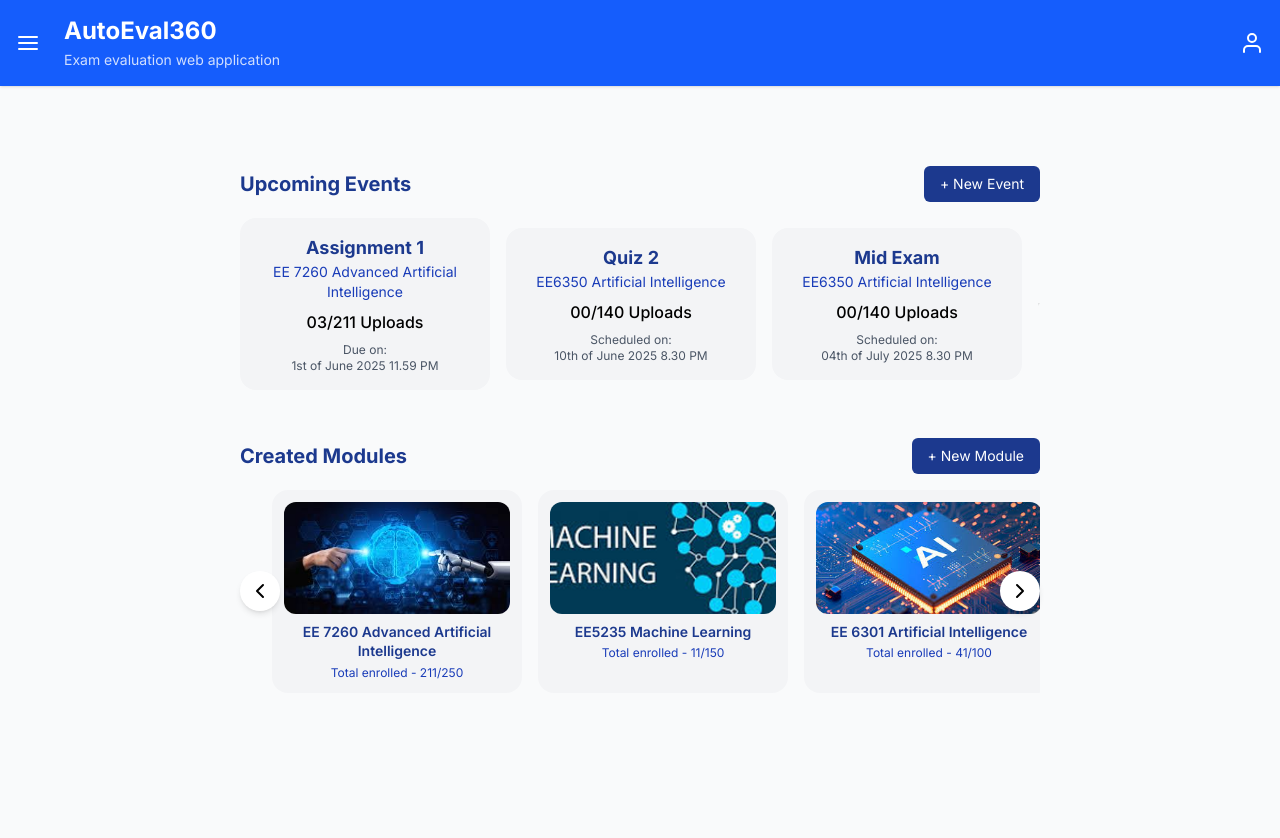
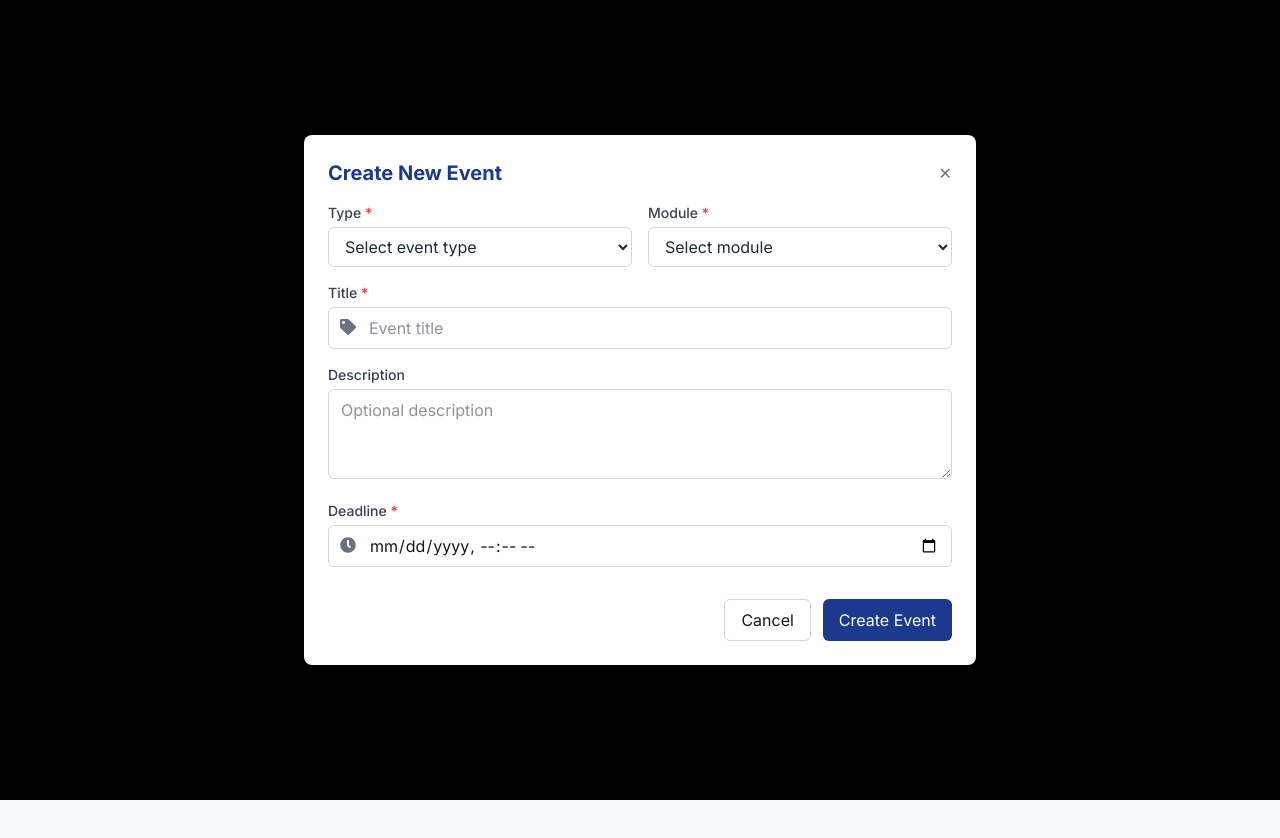
Before and after one commit to MYVirajani/AI-Exam-Evaluation-System, a Next.js app in the folder exam-evaluation-system/: page /educator/home in a window 1280 px wide. Both pictures are taken after a click on the button "+ New Event". Shown: the top 838 px of the page. Built offline with nearby package versions, Linux system fonts and the light colour scheme.

Commit message:
Created add event form

```diff
--- /dev/null
+++ b/exam-evaluation-system/src/app/educator/home/EventCreationForm.tsx
@@ -0,0 +1,157 @@
+"use client";
+
+import React from 'react';
+import { useForm } from 'react-hook-form';
+import toast from 'react-hot-toast';
+import { FaTag, FaClock } from 'react-icons/fa';
+
+export interface EventFormData {
+  type: 'assignment' | 'quiz' | 'exam';
+  title: string;
+  description?: string;
+  deadline: string;    // ISO string from datetime-local input
+  moduleId: string;
+}
+
+interface EventCreationFormProps {
+  isOpen: boolean;
+  onClose: () => void;
+  onSubmit: (data: EventFormData) => Promise<void>;
+  modules: { id: string; name: string }[];
+}
+
+export default function EventCreationForm({
+  isOpen,
+  onClose,
+  onSubmit,
+  modules,
+}: EventCreationFormProps) {
+  const { register, handleSubmit, formState: { errors, isSubmitting }, reset } = useForm<EventFormData>();
+
+  const submit = async (data: EventFormData) => {
+    try {
+      await onSubmit(data);
+      toast.success('Event created successfully!');
+      reset();
+      onClose();
+    } catch {
+      toast.error('Failed to create event');
+    }
+  };
+
+  if (!isOpen) return null;
+
+  return (
+    <div className="fixed inset-0 bg-black bg-opacity-50 flex items-center justify-center z-50">
+      <div className="bg-white rounded-lg p-6 w-full max-w-2xl max-h-[90vh] overflow-y-auto">
+        <div className="flex justify-between items-center mb-4">
+          <h3 className="text-xl font-bold text-blue-900">Create New Event</h3>
+          <button
+            onClick={onClose}
+            className="text-gray-500 hover:text-gray-700"
+            disabled={isSubmitting}
+          >
+            ✕
+          </button>
+        </div>
+
+        <form onSubmit={handleSubmit(submit)} className="space-y-4">
+          <div className="grid grid-cols-1 md:grid-cols-2 gap-4">
+            {/* Type */}
+            <div>
+              <label className="block text-sm font-medium text-gray-700 mb-1">Type <span className="text-red-500">*</span></label>
+              <select
+                {...register('type', { required: true })}
+                className="w-full px-3 py-2 border border-gray-300 rounded-md text-gray-800"
+              >
+                <option value="">Select event type</option>
+                <option value="assignment">Assignment</option>
+                <option value="quiz">Quiz</option>
+                <option value="exam">Exam</option>
+              </select>
+              {errors.type && <p className="text-red-600 text-sm mt-1">Type is required</p>}
+            </div>
+
+            {/* Module */}
+            <div>
+              <label className="block text-sm font-medium text-gray-700 mb-1">Module <span className="text-red-500">*</span></label>
+              <select
+                {...register('moduleId', { required: true })}
+                className="w-full px-3 py-2 border border-gray-300 rounded-md text-gray-800"
+              >
+                <option value="">Select module</option>
+                {modules.map(m => (
+                  <option key={m.id} value={m.id}>{m.name}</option>
+                ))}
+              </select>
+              {errors.moduleId && <p className="text-red-600 text-sm mt-1">Module is required</p>}
+            </div>
+
+            {/* Title */}
+            <div className="md:col-span-2">
+              <label className="block text-sm font-medium text-gray-700 mb-1">Title <span className="text-red-500">*</span></label>
+              <div className="relative">
+                <FaTag className="absolute left-3 top-3 text-gray-500" />
+                <input
+                  {...register('title', { required: true })}
+                  placeholder="Event title"
+                  className="w-full pl-10 pr-3 py-2 border border-gray-300 rounded-md text-gray-800"
+                />
+              </div>
+              {errors.title && <p className="text-red-600 text-sm mt-1">Title is required</p>}
+            </div>
+
+            {/* Description */}
+            <div className="md:col-span-2">
+              <label className="block text-sm font-medium text-gray-700 mb-1">Description</label>
+              <textarea
+                {...register('description')}
+                rows={3}
+                className="w-full px-3 py-2 border border-gray-300 rounded-md text-gray-800"
+                placeholder="Optional description"
+              />
+            </div>
+
+            {/* Deadline */}
+            <div className="md:col-span-2">
+              <label className="block text-sm font-medium text-gray-700 mb-1">Deadline <span className="text-red-500">*</span></label>
+              <div className="relative">
+                <FaClock className="absolute left-3 top-3 text-gray-500" />
+                <input
+                  type="datetime-local"
+                  {...register('deadline', { required: true })}
+                  className="w-full pl-10 pr-3 py-2 border border-gray-300 rounded-md"
+                />
+              </div>
+              {errors.deadline && <p className="text-red-600 text-sm mt-1">Deadline is required</p>}
+            </div>
+          </div>
+
+          <div className="flex justify-end space-x-3 pt-4">
+            <button
+              type="button"
+              onClick={onClose}
+              className="px-4 py-2 border border-gray-300 rounded-md"
+              disabled={isSubmitting}
+            >
+              Cancel
+            </button>
+            <button
+              type="submit"
+              className="px-4 py-2 bg-blue-900 text-white rounded-md flex items-center justify-center hover:bg-blue-800"
+              disabled={isSubmitting}
+            >
+              {isSubmitting ? (
+                <svg className="animate-spin -ml-1 mr-2 h-4 w-4 text-white" xmlns="http://www.w3.org/2000/svg" fill="none" viewBox="0 0 24 24">
+                  <circle className="opacity-25" cx="12" cy="12" r="10" stroke="currentColor" strokeWidth="4" />
+                  <path className="opacity-75" fill="currentColor" d="M4 12a8 8 0 018-8V0C5.373 0 0 5.373 0 12h4zm2 5.291A7.962 7.962 0 014 12H0c0 3.042 1.135 5.824 3 7.938l3-2.647z" />
+                </svg>
+              ) : null}
+              {isSubmitting ? 'Creating...' : 'Create Event'}
+            </button>
+          </div>
+        </form>
+      </div>
+    </div>
+  );
+}
--- a/exam-evaluation-system/src/app/educator/home/page.tsx
+++ b/exam-evaluation-system/src/app/educator/home/page.tsx
@@ -1,10 +1,13 @@
-"use client";
+// EducatorHomePage.tsx
+'use client';
+
 import React, { useRef, useState } from "react";
 import { FiChevronLeft, FiChevronRight } from "react-icons/fi";
+import { Toaster } from "react-hot-toast";
 import EducatorEventCard from "./EducatorEventCard";
 import EducatorModuleCard from "./EducatorModuleCard";
 import ModuleCreationForm, { ModuleFormData } from "./ModuleCreationForm";
-import { Toaster } from "react-hot-toast";
+import EventCreationPopup, { EventFormData } from "./EventCreationForm";
 
 const upcomingEvents = [
   {
@@ -12,7 +15,7 @@ const upcomingEvents = [
     title: "Assignment 1",
     module: "EE 7260 Advanced Artificial Intelligence",
     uploads: "03/211",
-    date: "1st of June 2025 11.59 PM",
+    date: "2025-06-01T23:59",
     label: "Due on:",
   },
   {
@@ -20,7 +23,7 @@ const upcomingEvents = [
     title: "Quiz 2",
     module: "EE6350 Artificial Intelligence",
     uploads: "00/140",
-    date: "10th of June 2025 8.30 PM",
+    date: "2025-06-10T20:30",
     label: "Scheduled on:",
   },
   {
@@ -28,121 +31,85 @@ const upcomingEvents = [
     title: "Mid Exam",
     module: "EE6350 Artificial Intelligence",
     uploads: "00/140",
-    date: "04th of July 2025 8.30 PM",
+    date: "2025-07-04T20:30",
     label: "Scheduled on:",
   },
 ];
 
 const createdModules = [
-  {
-    id: 1,
-    title: "EE 7260 Advanced Artificial Intelligence",
-    image: "/images/adv_ai.jpeg",
-    enrolled: "211/250",
-  },
-  {
-    id: 2,
-    title: "EE5235 Machine Learning",
-    image: "/images/ml.png",
-    enrolled: "11/150",
-  },
-  {
-    id: 3,
-    title: "EE 6301 Artificial Intelligence",
-    image: "/images/ai_2.jpeg",
-    enrolled: "41/100",
-  },
-  {
-    id: 4,
-    title: "EE 6350 Artificial Intelligence",
-    image: "/images/download.png",
-    enrolled: "140/150",
-  },
+  { id: 1, title: "EE 7260 Advanced Artificial Intelligence", image: "/images/adv_ai.jpeg", enrolled: "211/250" },
+  { id: 2, title: "EE5235 Machine Learning", image: "/images/ml.png", enrolled: "11/150" },
+  { id: 3, title: "EE 6301 Artificial Intelligence", image: "/images/ai_2.jpeg", enrolled: "41/100" },
+  { id: 4, title: "EE 6350 Artificial Intelligence", image: "/images/download.png", enrolled: "140/150" },
 ];
 
 const handleCreateModule = async (moduleData: ModuleFormData) => {
-  try {
   const formData = new FormData();
-
   formData.append("moduleCode", moduleData.moduleCode);
   formData.append("moduleName", moduleData.moduleName);
   formData.append("educationInstitute", moduleData.educationInstitute);
   if (typeof moduleData.maxStudents === "number") {
     formData.append("maxStudents", moduleData.maxStudents.toString());
   }
+  if (moduleData.semester) formData.append("semester", moduleData.semester);
+  if (moduleData.learningOutcomes) formData.append("learningOutcomes", moduleData.learningOutcomes);
+  if (moduleData.enrollmentKey) formData.append("enrollmentKey", moduleData.enrollmentKey);
+  if (moduleData.moduleImage) formData.append("moduleImage", moduleData.moduleImage);
 
-    if (moduleData.semester) formData.append("semester", moduleData.semester);
-    if (moduleData.learningOutcomes)
-      formData.append("learningOutcomes", moduleData.learningOutcomes);
-    if (moduleData.enrollmentKey)
-      formData.append("enrollmentKey", moduleData.enrollmentKey);
-    if (moduleData.moduleImage)
-      formData.append("moduleImage", moduleData.moduleImage);
+  const res = await fetch("/api/educator", { method: "POST", body: formData });
+  const json = await res.json();
+  if (!res.ok) throw new Error(json.error || "Failed to create module");
+  return json;
+};
 
-    const response = await fetch("/api/educator", {
+const handleCreateEvent = async (data: EventFormData) => {
+  try {
+    const res = await fetch("/api/assessment", {
       method: "POST",
-      body: formData,
+      headers: { "Content-Type": "application/json" },
+      body: JSON.stringify(data),
     });
-
-    const result = await response.json();
-
-    if (!response.ok) {
-      throw new Error(result.error || "Failed to create module");
-    }
-
-    // toast.success('Module created successfully!');
-    // Here you would typically refresh the module list
-    return result;
-  } catch (error) {
-    console.error("Module creation error:", error);
-    throw error;
+    const json = await res.json();
+    if (!res.ok) throw new Error(json.error || "Failed to create event");
+    return json;
+  } catch (err) {
+    console.error("Event creation error:", err);
+    throw err;
   }
 };
 
 const EducatorHomePage: React.FC = () => {
   const moduleScrollRef = useRef<HTMLDivElement>(null);
   const [isModuleModalOpen, setIsModuleModalOpen] = useState(false);
+  const [isEventModalOpen, setIsEventModalOpen] = useState(false);
 
-  const scrollLeft = () => {
-    moduleScrollRef.current?.scrollBy({ left: -300, behavior: "smooth" });
-  };
-
-  const scrollRight = () => {
-    moduleScrollRef.current?.scrollBy({ left: 300, behavior: "smooth" });
-  };
-
-  // const handleCreateModule = async (moduleData: ModuleFormData) => {
-  //   // Simulate API call
-  //   return new Promise<void>((resolve) => {
-  //     setTimeout(() => {
-  //       console.log('Creating module with data:', moduleData);
-  //       // Here you would typically:
-  //       // 1. Send data to your API
-  //       // 2. Update local state if successful
-  //       resolve();
-  //     }, 1500);
-  //   });
-  // };
+  const scrollLeft = () => moduleScrollRef.current?.scrollBy({ left: -300, behavior: "smooth" });
+  const scrollRight = () => moduleScrollRef.current?.scrollBy({ left: 300, behavior: "smooth" });
 
   return (
     <div className="w-full min-h-screen space-y-12 px-4 py-6">
       <Toaster position="top-right" />
+
+      {/* Upcoming Events */}
       <div>
         <div className="flex justify-between items-center mb-4">
           <h2 className="text-xl font-bold text-blue-900">Upcoming Events</h2>
-          <button className="bg-blue-900 text-white text-sm px-4 py-2 rounded-md flex items-center gap-1">
+          <button
+            onClick={() => setIsEventModalOpen(true)}
+            className="bg-blue-900 text-white text-sm px-4 py-2 rounded-md"
+          >
             + New Event
           </button>
         </div>
         <div className="flex items-center space-x-4 overflow-x-auto scrollbar-hide">
-          {upcomingEvents.map((event) => (
-            <EducatorEventCard key={event.id} {...event} />
+          {upcomingEvents.map(evt => (
+            <EducatorEventCard key={evt.id} {...evt} />
           ))}
           <FiChevronRight className="text-2xl text-black cursor-pointer" />
         </div>
       </div>
 
-      {/* Created Modules Section */}
+      {/* Created Modules */}
       <div>
         <div className="flex justify-between items-center mb-4">
           <h2 className="text-xl font-bold text-blue-900">Created Modules</h2>
@@ -153,36 +120,34 @@ const EducatorHomePage: React.FC = () => {
             + New Module
           </button>
         </div>
-
         <div className="relative">
-          <button
-            onClick={scrollLeft}
-            className="absolute left-0 top-1/2 -translate-y-1/2 bg-white shadow-md rounded-full p-2 z-10"
-          >
+          <button onClick={scrollLeft} className="absolute left-0 top-1/2 -translate-y-1/2 bg-white shadow-md rounded-full p-2 z-10">
             <FiChevronLeft className="text-2xl text-black" />
           </button>
-
-          <div
-            ref={moduleScrollRef}
-            className="flex space-x-4 overflow-x-auto scrollbar-hide px-8"
-          >
-            {createdModules.map((mod) => (
+          <div ref={moduleScrollRef} className="flex space-x-4 overflow-x-auto scrollbar-hide px-8">
+            {createdModules.map(mod => (
               <EducatorModuleCard key={mod.id} {...mod} />
             ))}
           </div>
-
-          <button
-            onClick={scrollRight}
-            className="absolute right-0 top-1/2 -translate-y-1/2 bg-white shadow-md rounded-full p-2 z-10"
-          >
+          <button onClick={scrollRight} className="absolute right-0 top-1/2 -translate-y-1/2 bg-white shadow-md rounded-full p-2 z-10">
             <FiChevronRight className="text-2xl text-black" />
           </button>
         </div>
       </div>
+
+      {/* Module Creation Modal */}
       <ModuleCreationForm
         isOpen={isModuleModalOpen}
         onClose={() => setIsModuleModalOpen(false)}
         onSubmit={handleCreateModule}
+      />
+
+      {/* Event Creation Modal */}
+      <EventCreationPopup
+        isOpen={isEventModalOpen}
+        onClose={() => setIsEventModalOpen(false)}
+        onSubmit={handleCreateEvent}
+        modules={createdModules.map(m => ({ id: m.id.toString(), name: m.title }))}
       />
     </div>
   );
--- a/exam-evaluation-system/src/app/page.tsx
+++ b/exam-evaluation-system/src/app/page.tsx
@@ -20,7 +20,7 @@ export default function Home() {
             onClick={() => setIsLoginOpen(true)}
             className="px-4 py-2 bg-blue-900 text-white rounded-md hover:bg-blue-800"
           >
-            Login
+            Sign In
           </button>
           <button
             onClick={() => setIsSignupOpen(true)}
```
Lines whose indentation alone changed are shown as unchanged.
